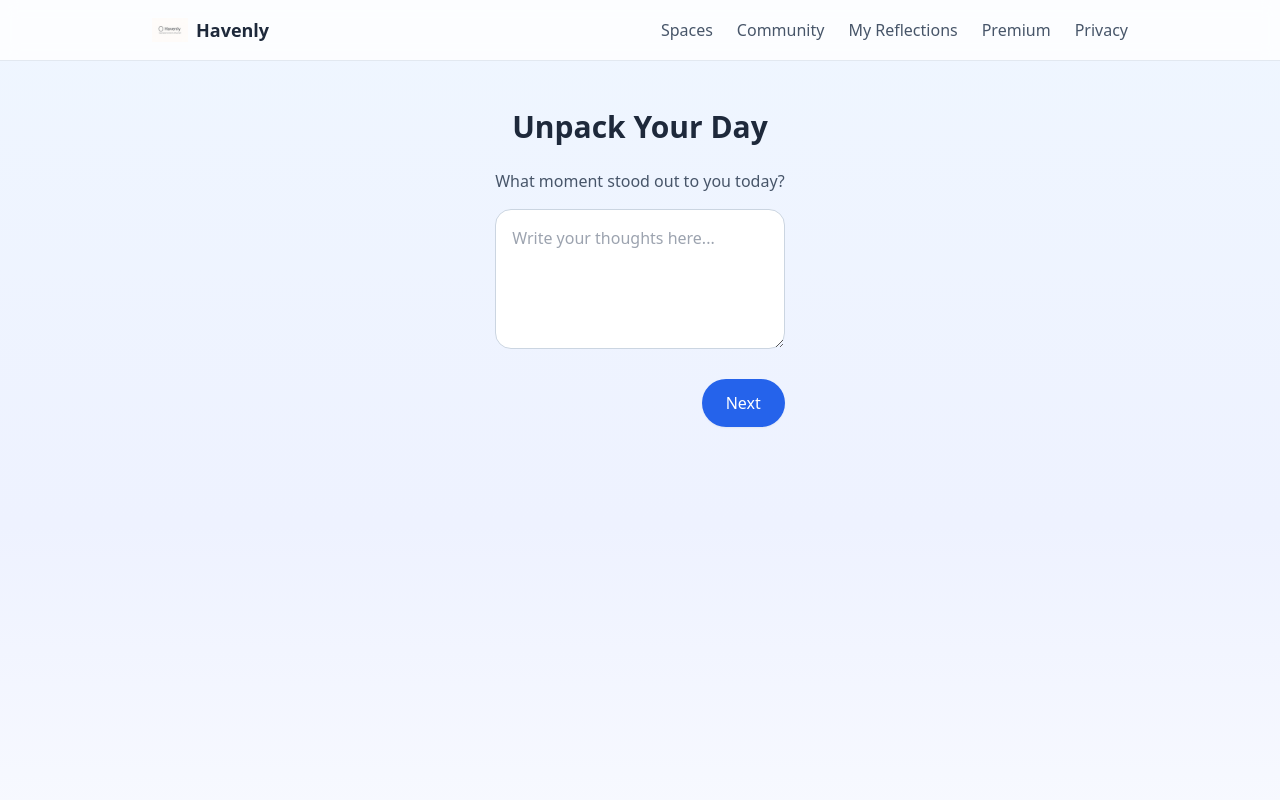
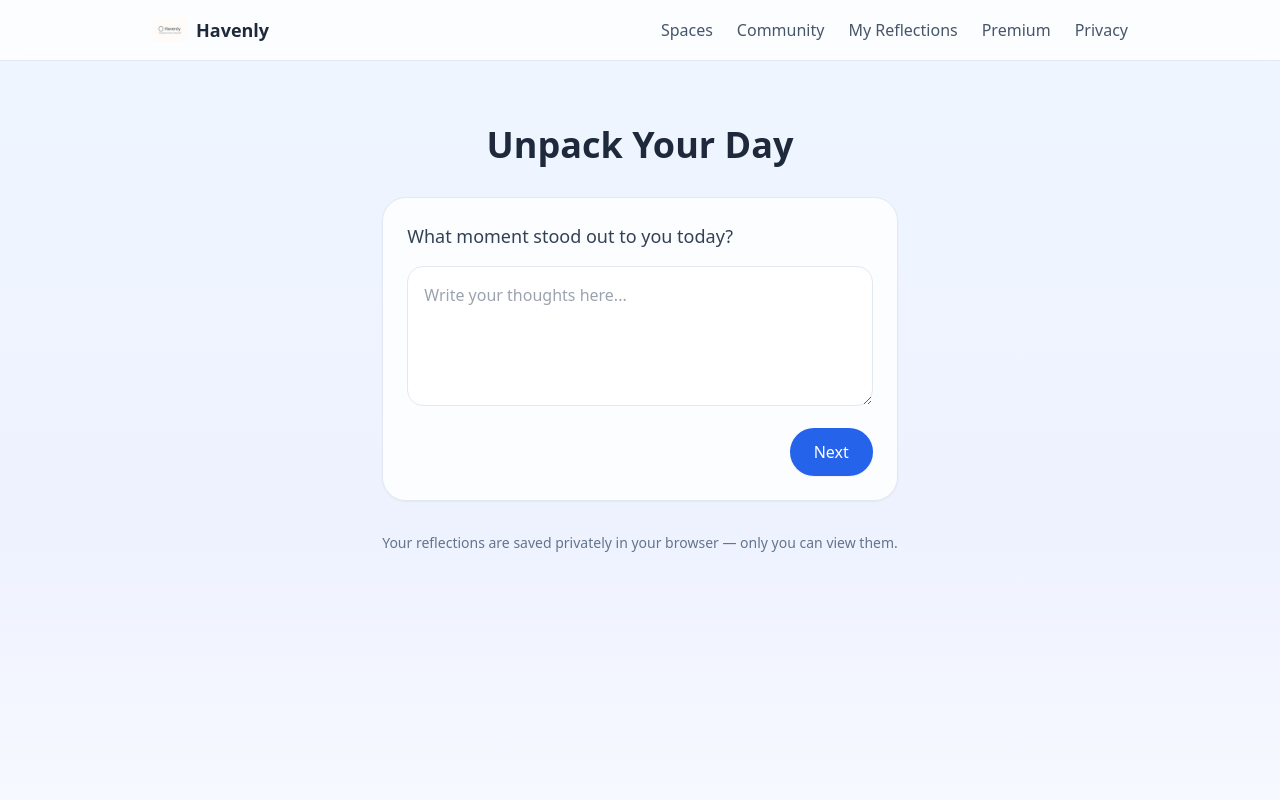
Before and after one commit to Khrboshi/havenly, a Next.js app: page /unpack in a window 1280 px wide. Shown: the top 800 px of the page. Built offline with nearby package versions, Linux system fonts and the light colour scheme.

Commit message:
Update unpack.js

```diff
--- a/pages/unpack.js
+++ b/pages/unpack.js
@@ -1,16 +1,23 @@
 "use client";
+
+import { useState, useEffect } from "react";
 import Head from "next/head";
-import { useState } from "react";
+import { motion } from "framer-motion";
+import { logEvent } from "@/utils/analytics";
 
 export default function Unpack() {
   const prompts = [
     "What moment stood out to you today?",
     "What did you learn or notice about yourself?",
-    "What would you like to release before tomorrow?",
+    "What would you like to release before tomorrow?"
   ];
 
   const [step, setStep] = useState(0);
   const [answers, setAnswers] = useState([]);
+
+  useEffect(() => {
+    logEvent("unpack_page_view");
+  }, []);
 
   const handleChange = (e) => {
     const copy = [...answers];
@@ -19,18 +26,22 @@ export default function Unpack() {
   };
 
   const next = () => {
+    logEvent("reflection_step", { step });
+
     if (step < prompts.length - 1) {
       setStep(step + 1);
     } else {
-      // Save reflection locally
       const entry = {
         text: answers.join("\n\n"),
         date: new Date().toISOString(),
       };
+
       const stored = JSON.parse(localStorage.getItem("reflections") || "[]");
       localStorage.setItem("reflections", JSON.stringify([...stored, entry]));
+
+      logEvent("reflection_saved", { words: entry.text.split(" ").length });
       alert("Reflection saved locally. Great work!");
-      // Optionally reset after saving
+
       setStep(0);
       setAnswers([]);
     }
@@ -42,32 +53,52 @@ export default function Unpack() {
         <title>Unpack — Havenly</title>
         <meta
           name="description"
-          content="Guided reflection prompts to help you process your thoughts and emotions privately."
+          content="Reflect on your day with Havenly's mindful unpack feature — guided, private, and empowering."
         />
       </Head>
 
-      <main className="max-w-xl mx-auto py-12">
-        <h1 className="text-3xl font-semibold mb-6 text-center">
+      <motion.main
+        initial={{ opacity: 0, y: 20 }}
+        animate={{ opacity: 1, y: 0 }}
+        transition={{ duration: 0.5 }}
+        className="max-w-2xl mx-auto py-16 px-6"
+      >
+        <h1 className="text-4xl font-semibold mb-8 text-center text-slate-800">
           Unpack Your Day
         </h1>
-        <p className="text-slate-600 mb-4 text-center">{prompts[step]}</p>
+
+        <div className="bg-white/80 backdrop-blur border border-slate-200 rounded-2xl shadow-sm p-6">
+          <motion.p
+            key={step}
+            initial={{ opacity: 0, y: 10 }}
+            animate={{ opacity: 1, y: 0 }}
+            transition={{ duration: 0.3 }}
+            className="text-lg text-slate-700 mb-4"
+          >
+            {prompts[step]}
+          </motion.p>
 
           <textarea
             value={answers[step] || ""}
             onChange={handleChange}
-          className="w-full p-4 border border-slate-300 rounded-xl focus:ring-2 focus:ring-blue-500 outline-none min-h-[140px]"
             placeholder="Write your thoughts here..."
+            className="w-full p-4 border border-slate-200 rounded-xl focus:ring-2 focus:ring-blue-500 outline-none min-h-[140px] mb-4"
           />
 
-        <div className="text-right mt-6">
+          <div className="flex justify-end">
             <button
               onClick={next}
-            className="bg-blue-600 hover:bg-blue-700 text-white px-6 py-3 rounded-full font-medium shadow-sm transition"
+              className="btn-primary"
             >
               {step === prompts.length - 1 ? "Finish" : "Next"}
             </button>
           </div>
-      </main>
+        </div>
+
+        <p className="text-center text-slate-500 text-sm mt-8">
+          Your reflections are saved privately in your browser — only you can view them.
+        </p>
+      </motion.main>
     </>
   );
 }
```
Lines whose indentation alone changed are shown as unchanged.
